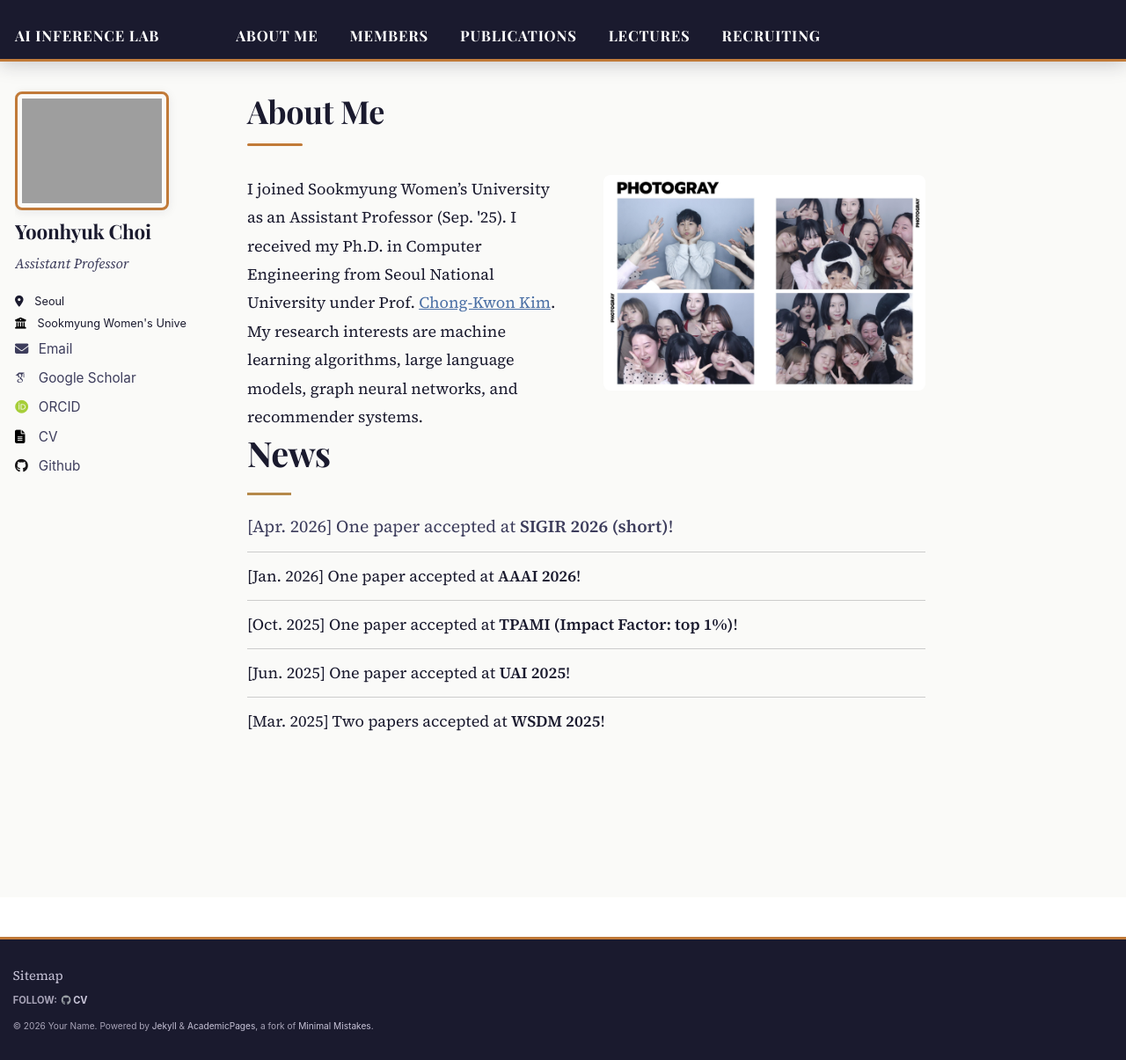
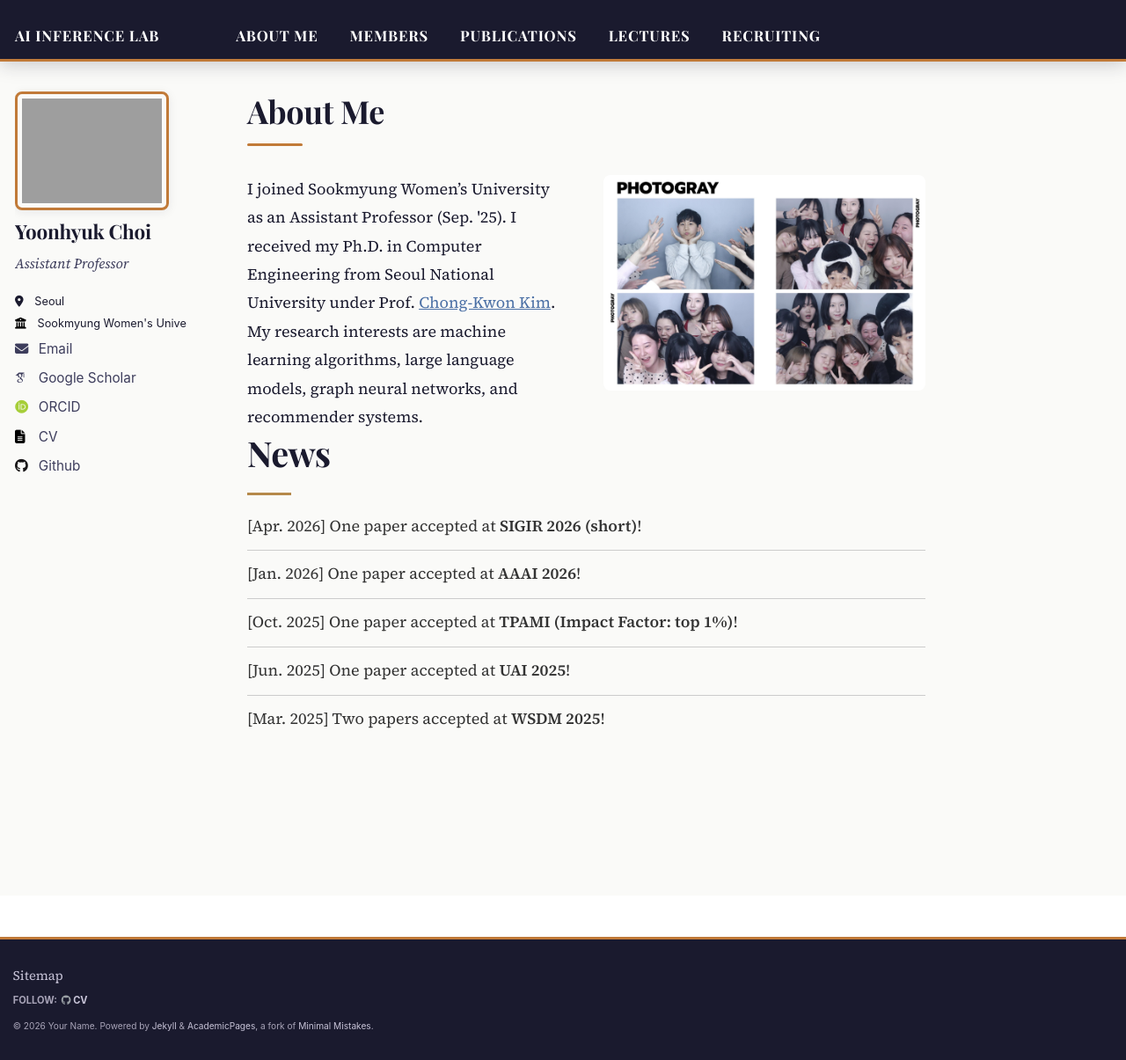
Before and after one commit to ChoiYoonHyuk/ChoiYoonHyuk.github.io, a Jekyll site: the page built from _pages/about.md, in a window 1280 px wide and 1205 px high. Shown: the whole window at 88% size. Built offline with Jekyll 4.4.1, drawn with Linux system fonts in a browser that asks for light colours; some web fonts are replaced.

Commit message:
Update about.md

```diff
--- a/_pages/about.md
+++ b/_pages/about.md
@@ -25,7 +25,7 @@ News
 
 {% for item in site.data.news %}
 {% unless forloop.first %}<hr style="border: none; border-top: 0.5px solid #ccc; margin: 0.6em 0;">{% endunless %}
-<p style="margin: 0.3em 0;">[{{ item.date }}] {{ item.text | markdownify | remove: "<p>" | remove: "</p>" }}</p>
+<p style="margin: 0.3em 0; font-size: 1em; color: #333; font-weight: normal;">[{{ item.date }}] {{ item.text | markdownify | remove: "<p>" | remove: "</p>" | strip_newlines }}</p>
 {% endfor %}
 
 
```
